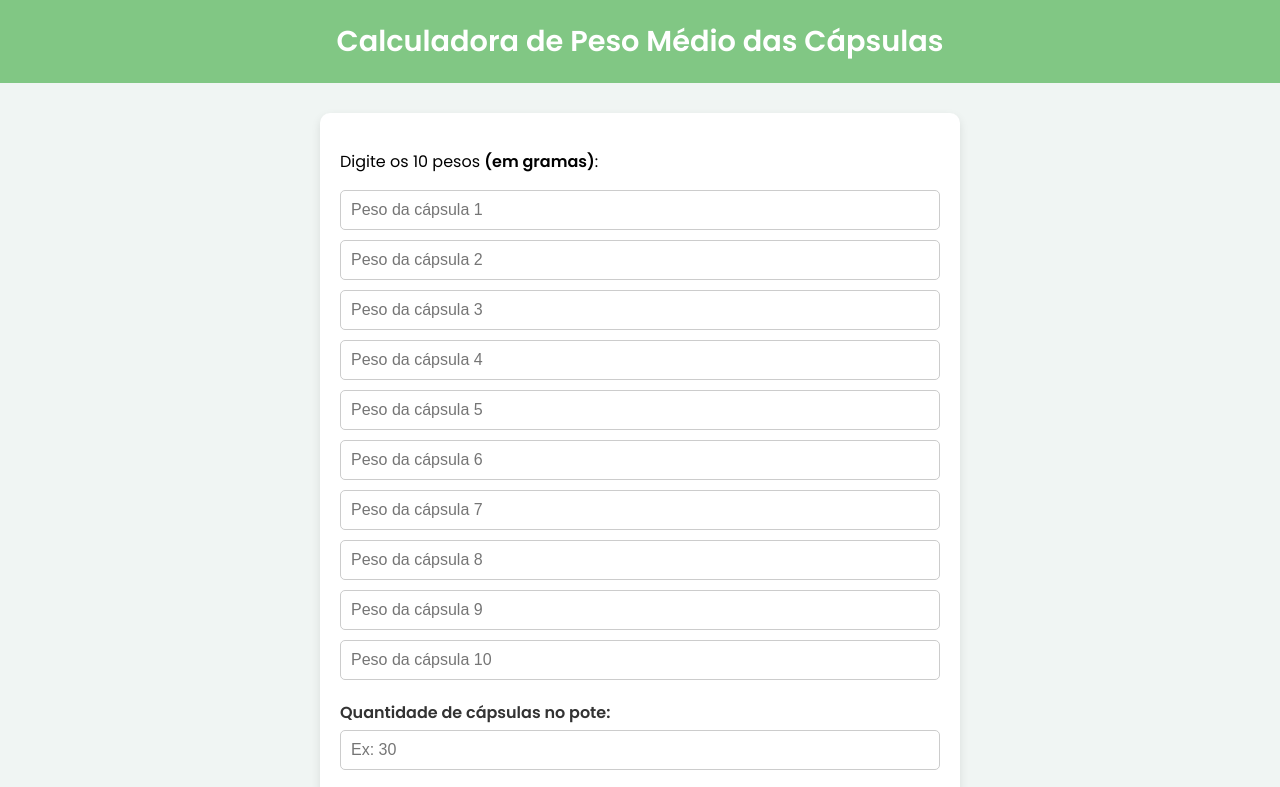
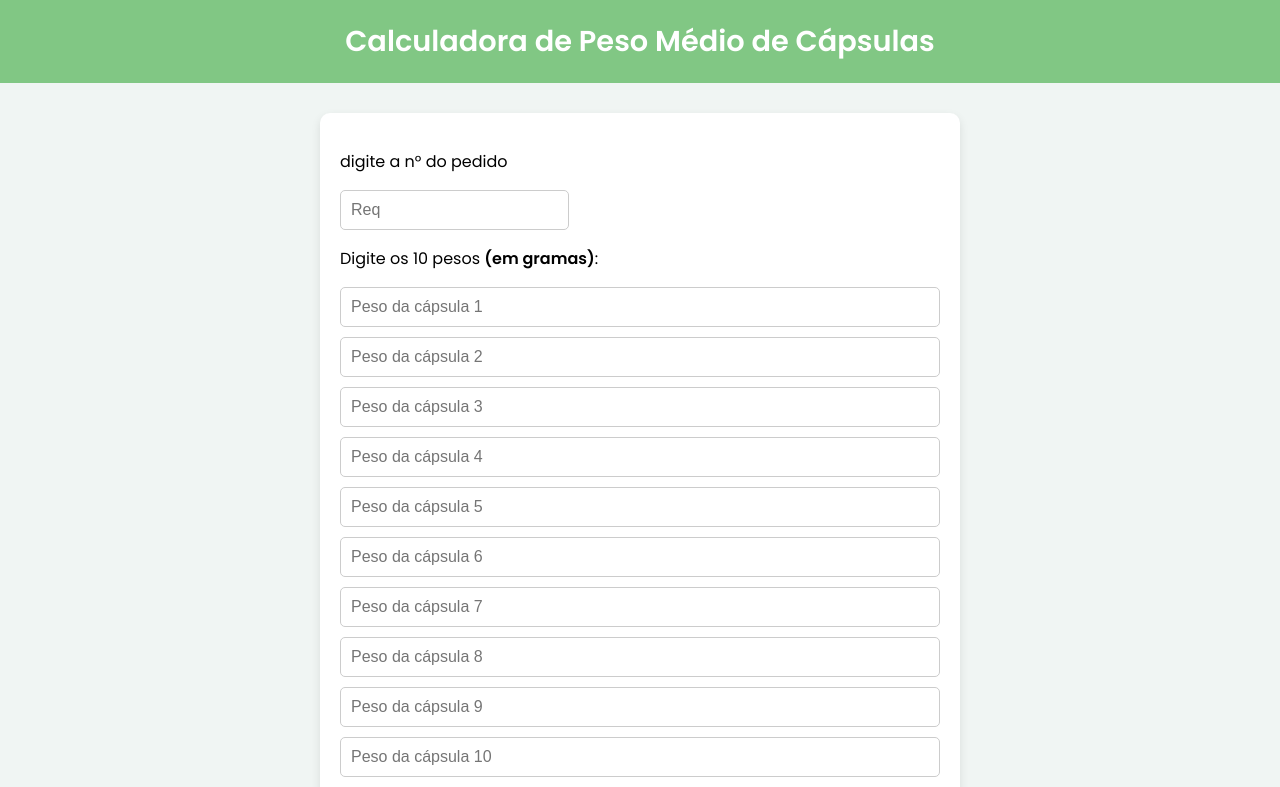
Before and after one commit to spada09/peso-medio-capsulas, a plain HTML site: page index.html in a window 1280 px wide. Shown: the top 787 px of the page. Drawn offline with Linux system fonts and the light colour scheme.

Commit message:
Update index.html
adicionar input para numero da ordem/requisição do pedido

```diff
--- a/index.html
+++ b/index.html
@@ -8,10 +8,15 @@
 </head>
 <body>
   <header>
-    <h1>Calculadora de Peso Médio das Cápsulas</h1>
+    <h1>Calculadora de Peso Médio de Cápsulas</h1>
   </header>
+  <main>
 
-  <main>
+    <p>digite a n° do pedido</p>
+
+    <input type="text" placeholder="Req">
+
+
     <p>Digite os 10 pesos <strong>(em gramas)</strong>:</p>
 
     <div id="inputs">
```
